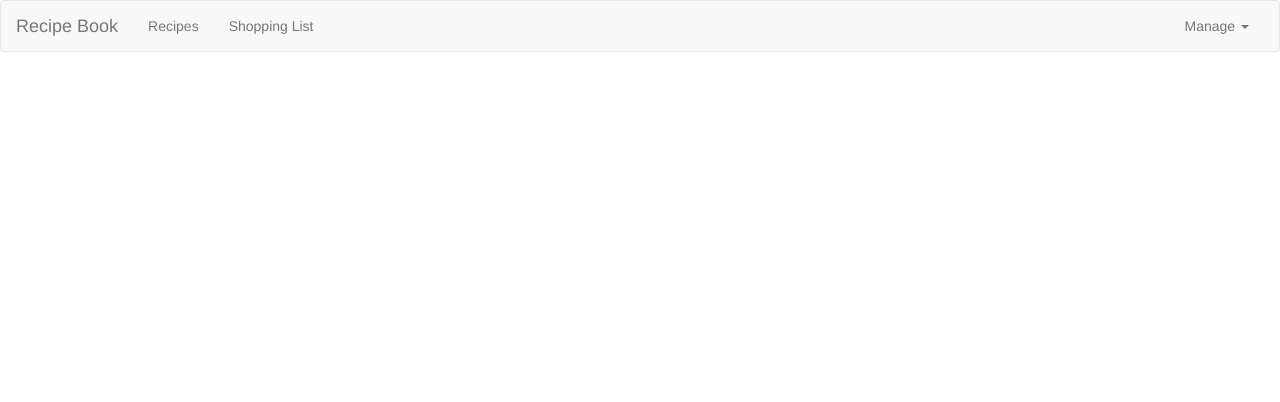
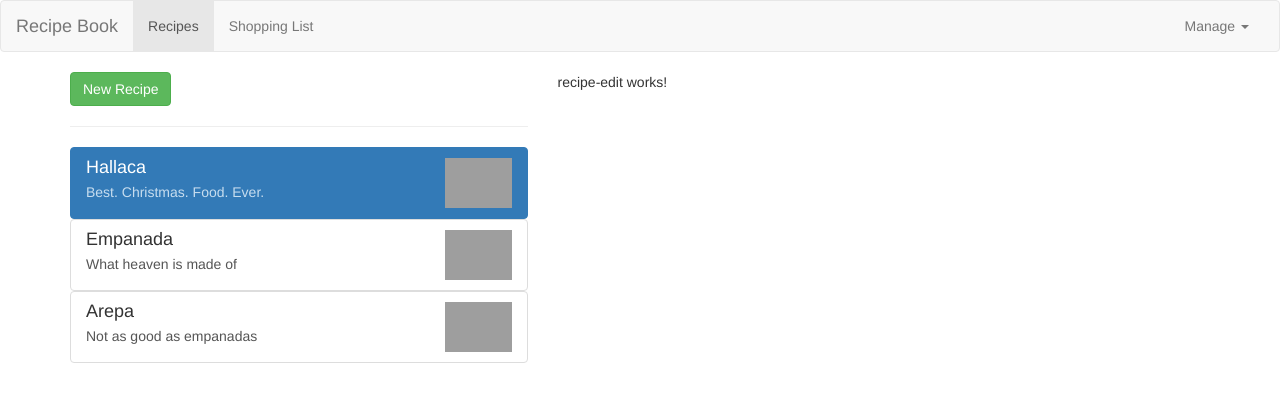
Before and after one commit to mergin/udemy-recipes-angular-tutorial, an Angular app: page /recipes/2/edit in a window 1280 px wide. Before the commit this address led to /. Shown: the top 402 px of the page. Built offline with nearby package versions, Linux system fonts and the light colour scheme; grey boxes are pictures that could not be loaded.

Commit message:
Added Recipe Edit component with routing

```diff
--- a/src/app/app-routing.module.ts
+++ b/src/app/app-routing.module.ts
@@ -5,13 +5,16 @@
 import { ShoppingListComponent } from './shopping-list/shopping-list.component';
 import { RecipeDetailComponent } from './recipes/recipe-detail/recipe-detail.component';
 import { RecipeStartComponent } from './recipes/recipe-start/recipe-start.component';
+import { RecipeEditComponent } from './recipes/recipe-edit/recipe-edit.component';
 
 const appRoutes: Routes = [
     { path: '', redirectTo: '/recipes', pathMatch: 'full' },
     {
         path: 'recipes', component: RecipesComponent, children: [
             { path: '', component: RecipeStartComponent },
-            { path: ':id', component: RecipeDetailComponent }
+            { path: 'new', component: RecipeEditComponent },
+            { path: ':id', component: RecipeDetailComponent },
+            { path: ':id/edit', component: RecipeEditComponent }
         ]
     },
     { path: 'shopping-list', component: ShoppingListComponent }
--- a/src/app/app.module.ts
+++ b/src/app/app.module.ts
@@ -14,6 +14,7 @@
 import { UnlessDirective } from './directives/unless.directive';
 import { DropdownDirective } from './directives/dropdown.directive';
 import { RecipeStartComponent } from './recipes/recipe-start/recipe-start.component';
+import { RecipeEditComponent } from './recipes/recipe-edit/recipe-edit.component';
 
 @NgModule({
     declarations: [
@@ -28,7 +29,8 @@
         BetterHighlightDirective,
         UnlessDirective,
         DropdownDirective,
-        RecipeStartComponent
+        RecipeStartComponent,
+        RecipeEditComponent
     ],
     imports: [
         BrowserModule,
--- a/src/app/recipes/recipe-detail/recipe-detail.component.html
+++ b/src/app/recipes/recipe-detail/recipe-detail.component.html
@@ -28,7 +28,7 @@
             </button>
             <ul class="dropdown-menu">
                 <li><a (click)="addIngredientsToSpList(recipe.ingredients)" style="cursor: pointer;">To Shopping List</a></li>
-                <li><a style="cursor: pointer;">Edit Recipe</a></li>
+                <li><a [routerLink]="['edit']" style="cursor: pointer;">Edit Recipe</a></li>
                 <li><a style="cursor: pointer;">Delete Recipe</a></li>
             </ul>
         </div>
--- a/src/app/recipes/recipe-detail/recipe-detail.component.ts
+++ b/src/app/recipes/recipe-detail/recipe-detail.component.ts
@@ -1,10 +1,10 @@
 import { Component, OnInit, Input, OnDestroy } from '@angular/core';
+import { ActivatedRoute, Params, Router } from '@angular/router';
+import { Subscription } from 'rxjs/internal/Subscription';
 
 import { Recipe } from '@app/models/recipe.model';
 import { Ingredient } from '@app/models/ingredient.model';
 import { RecipeService } from '@app/services/recipe.service';
-import { ActivatedRoute, Params } from '@angular/router';
-import { Subscription } from 'rxjs/internal/Subscription';
 
 @Component({
     selector: 'app-recipe-detail',
@@ -15,10 +15,11 @@
 
     recipe: Recipe;
     recipeId: number;
-    paramsSubscription: Subscription;
+    private paramsSubscription: Subscription;
 
     constructor(
         private recipeService: RecipeService,
+        private router: Router,
         private route: ActivatedRoute
     ) { }
 
@@ -39,4 +40,10 @@
         this.recipeService.addIngredientsToSpList(ingredients);
     }
 
+    // not used, is for demo purposes only
+    onEditRecipe() {
+        // this.router.navigate(['new'], { relativeTo: this.route });
+        this.router.navigate(['../', this.recipeId, 'edit'], { relativeTo: this.route });
+    }
+
 }
--- /dev/null
+++ b/src/app/recipes/recipe-edit/recipe-edit.component.html
@@ -0,0 +1,3 @@
+<p>
+    recipe-edit works!
+</p>
--- /dev/null
+++ b/src/app/recipes/recipe-edit/recipe-edit.component.ts
@@ -0,0 +1,32 @@
+import { Component, OnInit, OnDestroy } from '@angular/core';
+import { ActivatedRoute, Params } from '@angular/router';
+import { Subscription } from 'rxjs/internal/Subscription';
+
+@Component({
+    selector: 'app-recipe-edit',
+    templateUrl: './recipe-edit.component.html',
+    styleUrls: ['./recipe-edit.component.css']
+})
+export class RecipeEditComponent implements OnInit, OnDestroy {
+
+    recipeId: number;
+    editMode: boolean = false;
+    private paramsSubscription: Subscription;
+
+    constructor(private route: ActivatedRoute) { }
+
+    ngOnInit() {
+        this.paramsSubscription = this.route.params.subscribe(
+            (params: Params) => {
+                this.recipeId = +params['id'];
+                this.editMode = params['id'] != null;
+                // this.recipe = this.recipeService.getRecipe(this.recipeId);
+            }
+        );
+    }
+
+    ngOnDestroy() {
+        this.paramsSubscription.unsubscribe();
+    }
+
+}
--- a/src/app/recipes/recipe-list/recipe-item/recipe-item.component.html
+++ b/src/app/recipes/recipe-list/recipe-item/recipe-item.component.html
@@ -1,5 +1,6 @@
 <a
-    [routerLink]="['/recipes', recipe.id]"
+    [routerLink]="[recipe.id]"
+    routerLinkActive="active"
     style="cursor: pointer;"
     class="list-group-item clearfix">
 
--- a/src/app/recipes/recipe-list/recipe-list.component.html
+++ b/src/app/recipes/recipe-list/recipe-list.component.html
@@ -1,6 +1,6 @@
 <div class="row">
     <div class="col-xs-12">
-        <button class="btn btn-success">New Recipe</button>
+        <button class="btn btn-success" (click)="onNewRecipe()">New Recipe</button>
     </div>
 </div>
 <hr>
--- a/src/app/recipes/recipe-list/recipe-list.component.ts
+++ b/src/app/recipes/recipe-list/recipe-list.component.ts
@@ -1,4 +1,5 @@
 import { Component, OnInit } from '@angular/core';
+import { Router, ActivatedRoute } from '@angular/router';
 
 import { Recipe } from '@app/models/recipe.model';
 import { RecipeService } from '@app/services/recipe.service';
@@ -12,10 +13,18 @@
 
     recipes: Recipe[];
 
-    constructor(private recipeService: RecipeService) { }
+    constructor(
+        private recipeService: RecipeService,
+        private router: Router,
+        private route: ActivatedRoute
+    ) { }
 
     ngOnInit() {
         this.recipes = this.recipeService.getRecipes();
     }
 
+    onNewRecipe() {
+        this.router.navigate(['new'], { relativeTo: this.route });
+    }
+
 }
```
Also changed, not shown: src/app/recipes/recipe-edit/recipe-edit.component.css (added).
